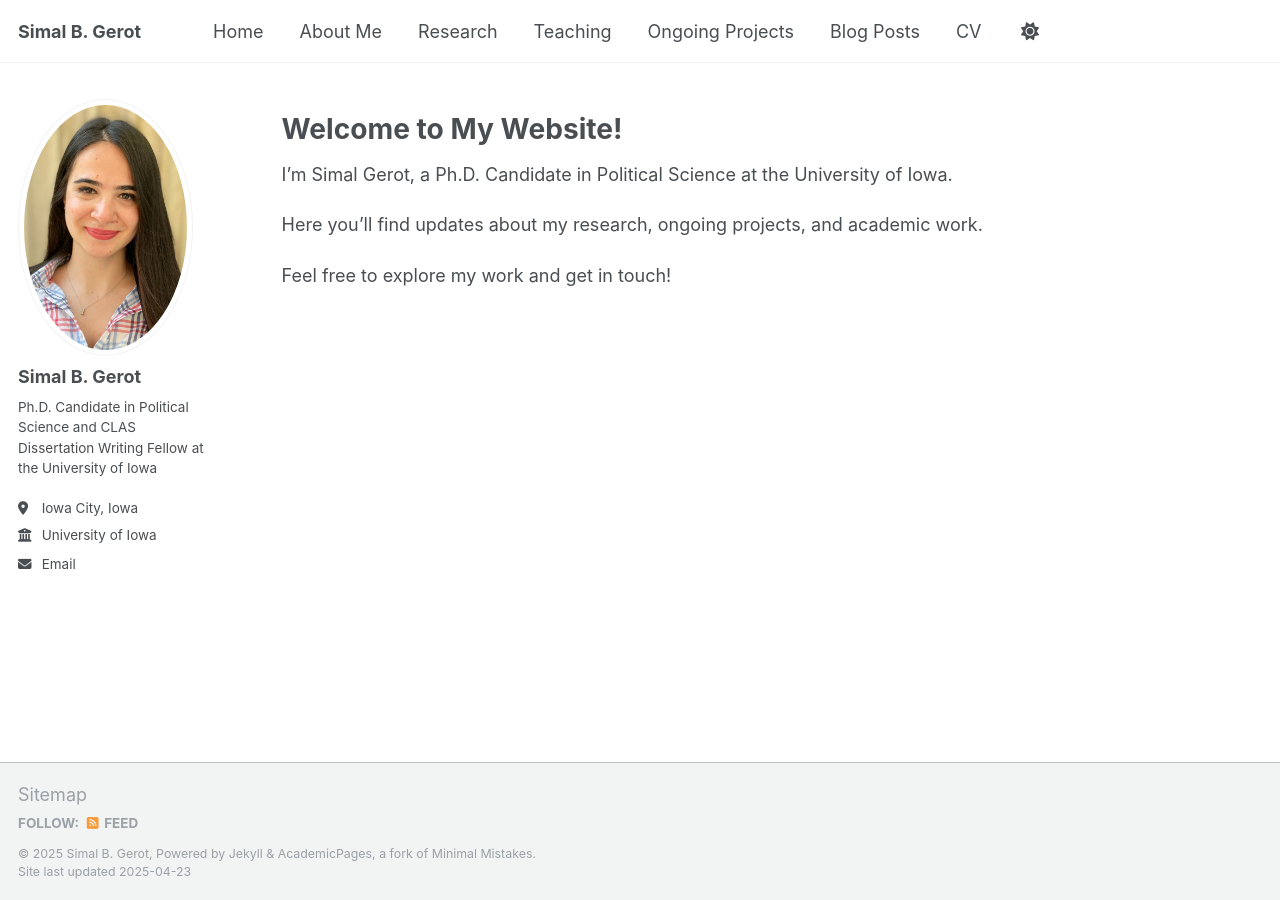
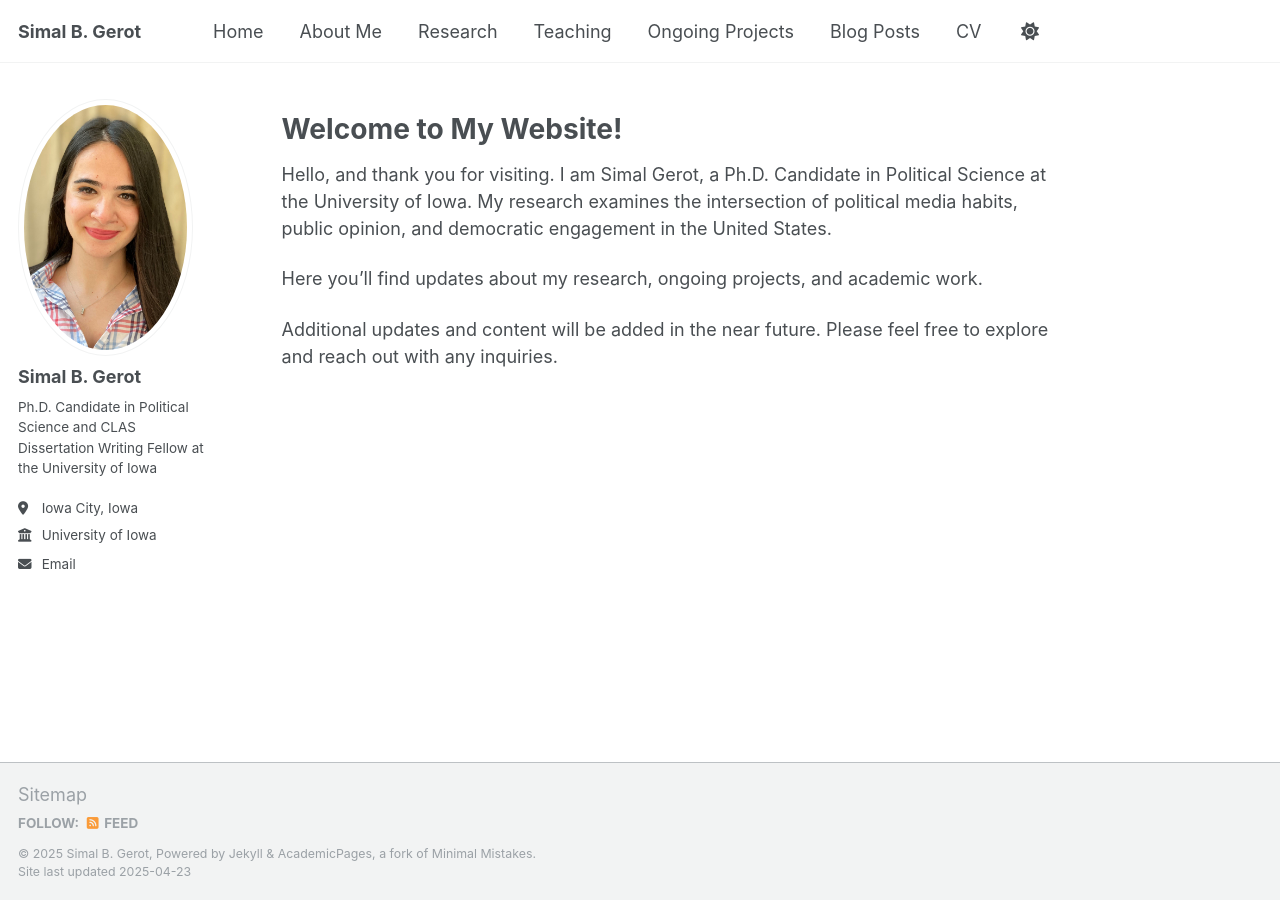
Before and after one commit to sbgerot/sbgerot.github.io, a Jekyll site: the page built from _pages/_pages/home.md, in a window 1280 px wide. Built offline with Jekyll 4.4.1, drawn with Linux system fonts in a browser that asks for light colours.

Commit message:
Update home.md

```diff
--- a/_pages/_pages/home.md
+++ b/_pages/_pages/home.md
@@ -6,8 +6,8 @@ author_profile: true
 
 # Welcome to My Website!
 
-I'm Simal Gerot, a Ph.D. Candidate in Political Science at the University of Iowa.
+Hello, and thank you for visiting. I am Simal Gerot, a Ph.D. Candidate in Political Science at the University of Iowa. My research examines the intersection of political media habits, public opinion, and democratic engagement in the United States.
 
 Here you'll find updates about my research, ongoing projects, and academic work.
 
-Feel free to explore my work and get in touch!
+Additional updates and content will be added in the near future. Please feel free to explore and reach out with any inquiries.
```
